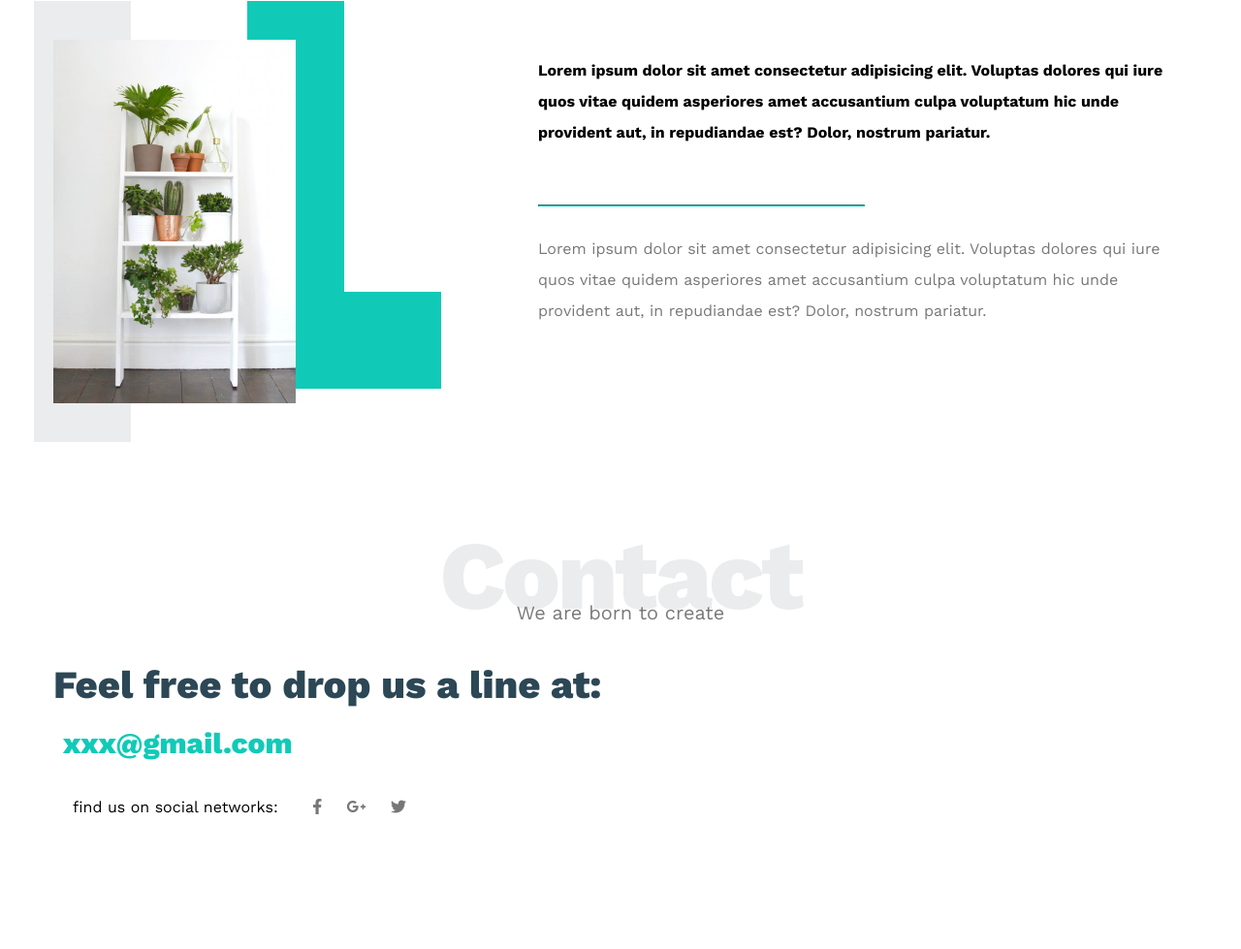
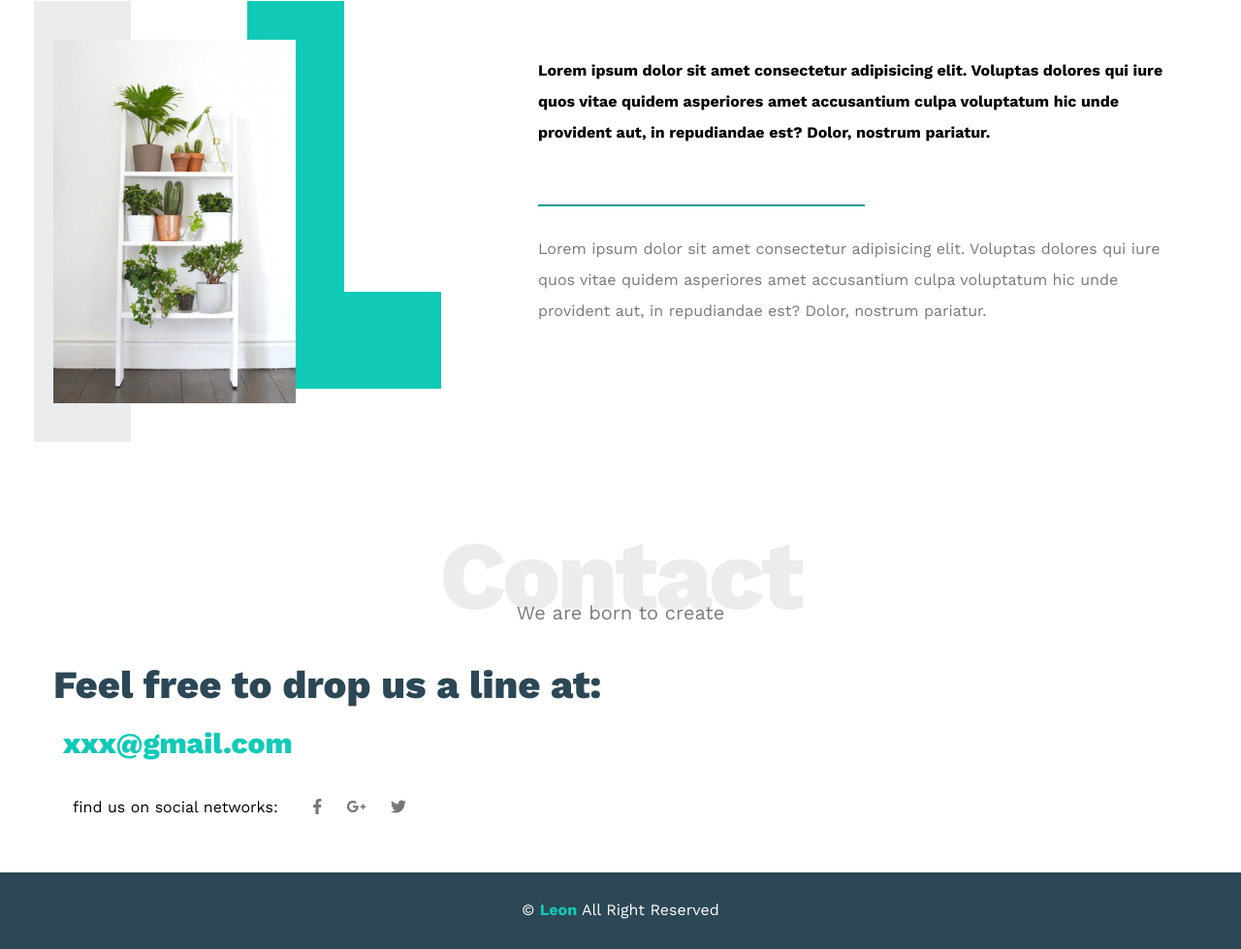
Before and after one commit to hamdielshahat/elzero-template-1, a plain HTML site: page index.html in a window 1280 px wide. Shown: the part 2906-3885 px from the top of the page at 97% size. Before the commit the page ends 3806 px from the top, so only its background shows below. Drawn offline with nearby package versions, Linux system fonts and the light colour scheme.

Commit message:
add-footer

```diff
--- a/css/style.css
+++ b/css/style.css
@@ -398,3 +398,15 @@ body {
   padding: 10px;
 }
 /* Contact --------------------------------------------------------------------------- End */
+/* Footer --------------------------------------------------------------------------- Start */
+.footer {
+  background-color: var(--secondary-color);
+  color: white;
+  text-align: center;
+  padding: 30px 10px;
+}
+.footer span {
+  color: var(--main-color);
+  font-weight: bold;
+}
+/* Footer --------------------------------------------------------------------------- End */
--- a/index.html
+++ b/index.html
@@ -217,5 +217,8 @@
       </div>
     </div>
     <!-- Contact ---------------------------------------------------------------------- End -->
+    <!-- Footer ---------------------------------------------------------------------- Start -->
+    <div class="footer">&copy; <span>Leon</span> All Right Reserved</div>
+    <!-- Footer ---------------------------------------------------------------------- End -->
   </body>
 </html>
```
